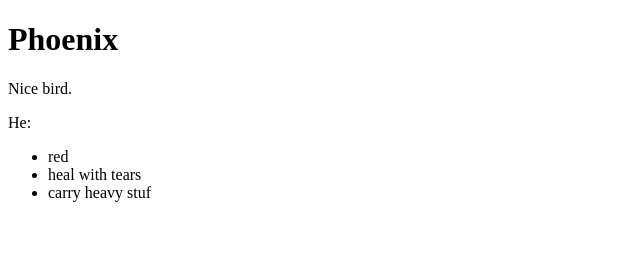
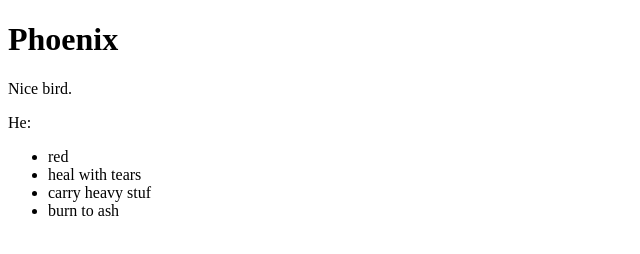
Before and after one commit to celdaran/fawkes, a plain HTML site: page index.html in a window 1280 px wide. Shown: the full height of the page, 0-640 px from the left. Drawn offline with Linux system fonts and the light colour scheme.

Commit message:
Add another attribute to index.html
Add "burn to ash" per celdaran's request

```diff
--- a/index.html
+++ b/index.html
@@ -11,6 +11,7 @@
             <li>red</li>
             <li>heal with tears</li>
             <li>carry heavy stuf</li>
+            <li>burn to ash</li>
         </ul>
     </body>
 </html>
```
